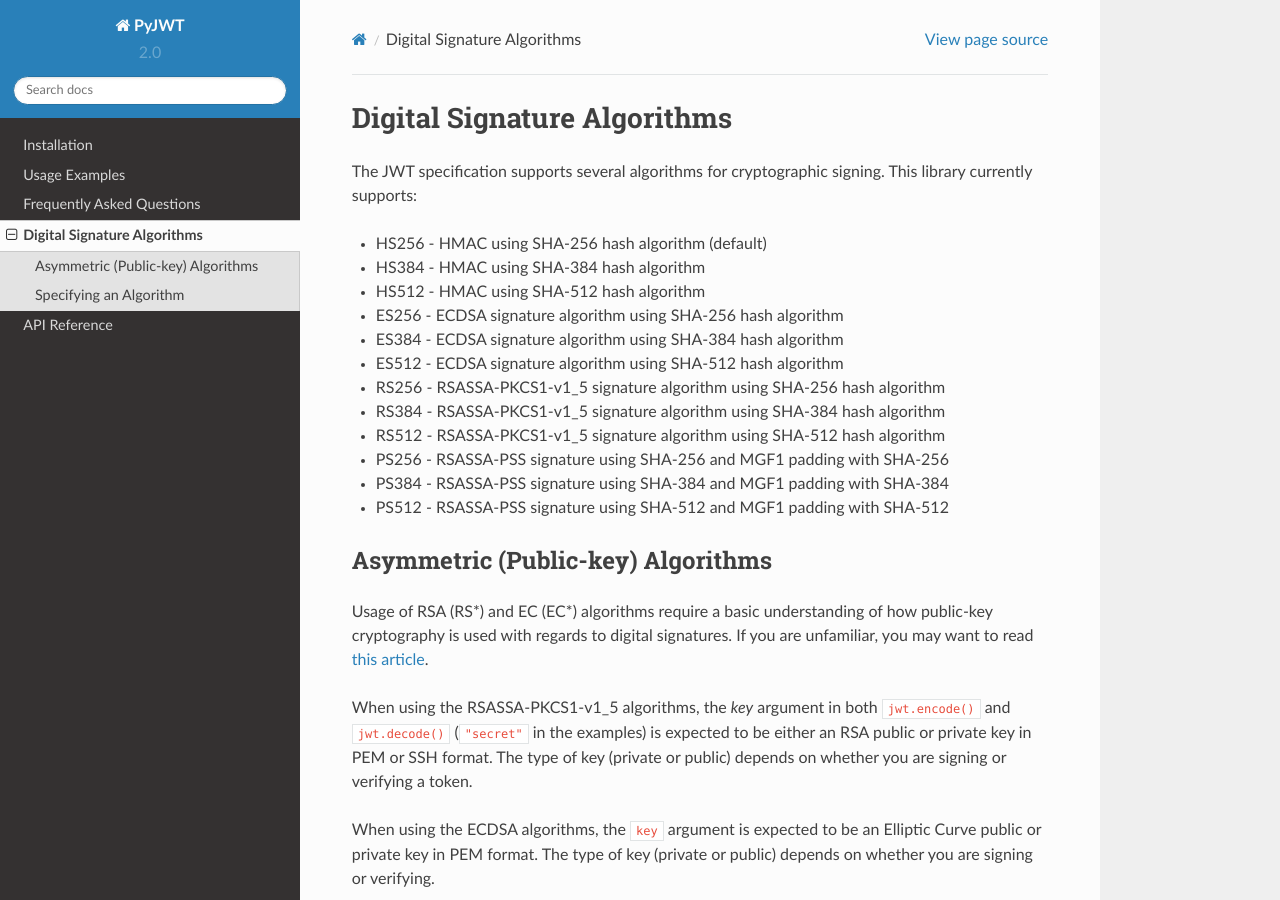
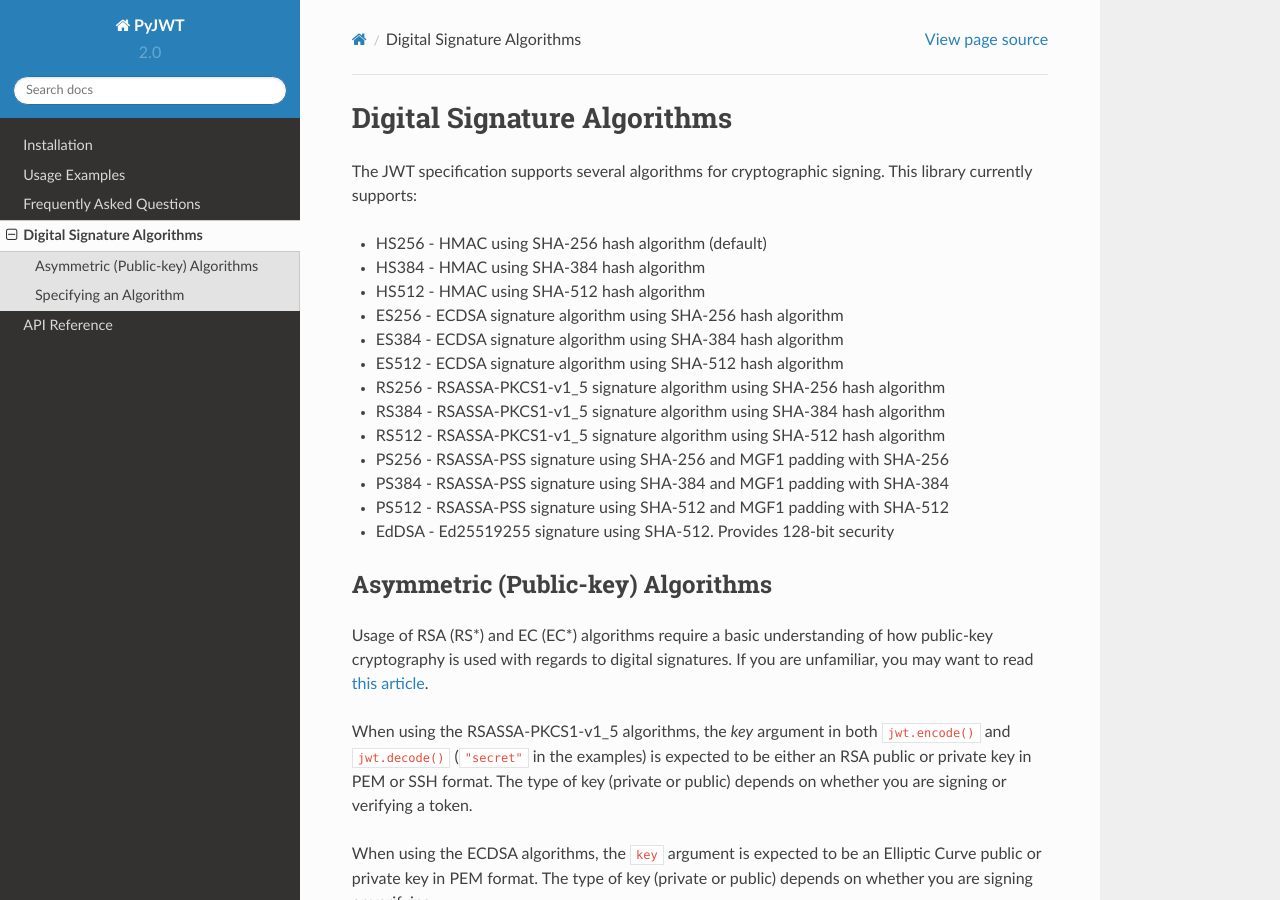
Before and after one commit to RubyOnWorld/pyjwt, a Sphinx documentation site: the page built from docs/algorithms.rst, in a window 1280 px wide and 900 px high. Built offline with Sphinx 7.4.7 and the Read the Docs theme 2.0.0, drawn with Linux system fonts in a browser that asks for light colours.

Commit message:
add EdDSA to docs (#531)
https://github.com/jpadilla/pyjwt/pull/455

```diff
--- a/docs/algorithms.rst
+++ b/docs/algorithms.rst
@@ -16,6 +16,7 @@ This library currently supports:
 * PS256 - RSASSA-PSS signature using SHA-256 and MGF1 padding with SHA-256
 * PS384 - RSASSA-PSS signature using SHA-384 and MGF1 padding with SHA-384
 * PS512 - RSASSA-PSS signature using SHA-512 and MGF1 padding with SHA-512
+* EdDSA - Ed25519255 signature using SHA-512. Provides 128-bit security
 
 Asymmetric (Public-key) Algorithms
 ----------------------------------
```
